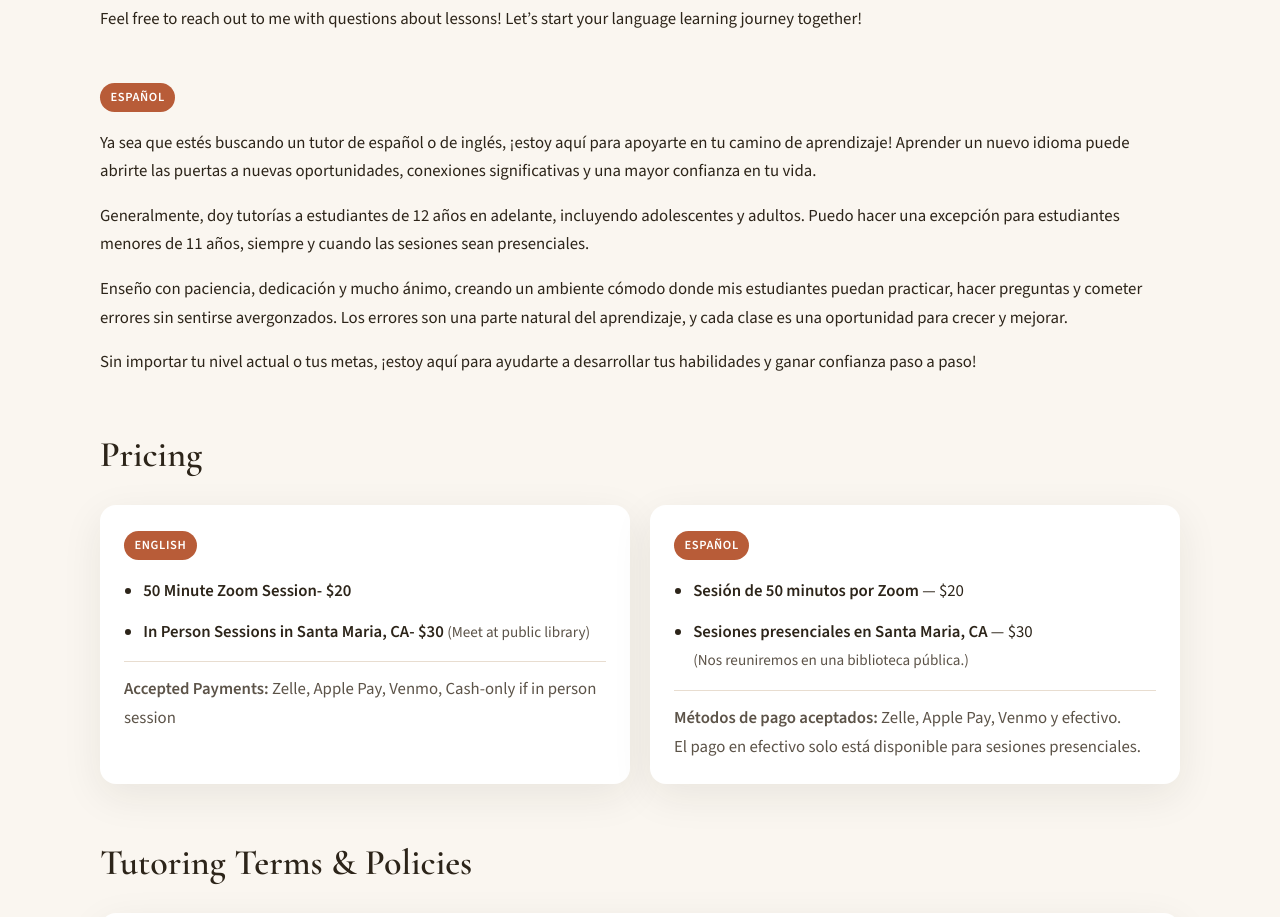
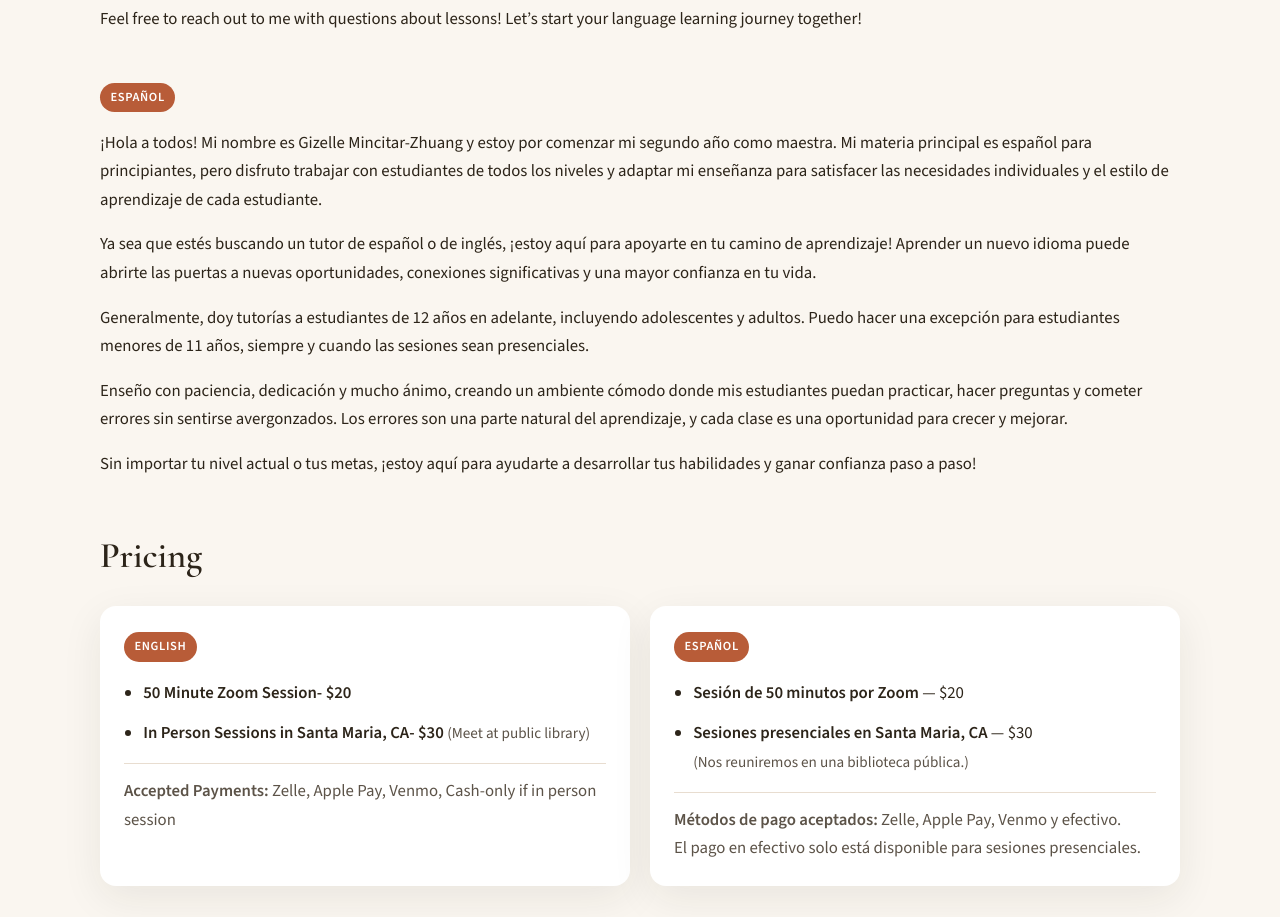
Before and after one commit to Luke7787/tutoring, a website built with Vite: page index.html in a window 1280 px wide. Shown: the part 1000-1917 px from the top of the page. Built offline with nearby package versions, Linux system fonts and the light colour scheme.

Commit message:
updated spanish about section

```diff
--- a/index.html
+++ b/index.html
@@ -98,6 +98,9 @@
       <section id="about-es" class="content-block">
         <div class="lang-label">Español</div>
         <div class="prose">
+          <p>
+            ¡Hola a todos! Mi nombre es Gizelle Mincitar-Zhuang y estoy por comenzar mi segundo año como maestra. Mi materia principal es español para principiantes, pero disfruto trabajar con estudiantes de todos los niveles y adaptar mi enseñanza para satisfacer las necesidades individuales y el estilo de aprendizaje de cada estudiante.
+          </p>
           <p>
             Ya sea que estés buscando un tutor de español o de inglés, ¡estoy
             aquí para apoyarte en tu camino de aprendizaje! Aprender un nuevo
```
